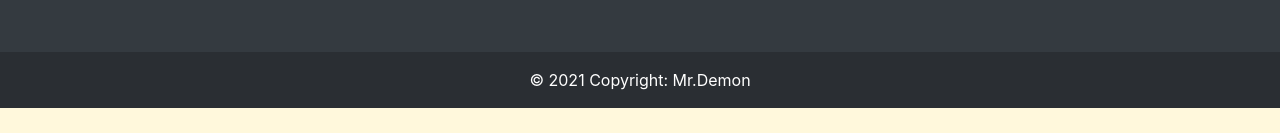
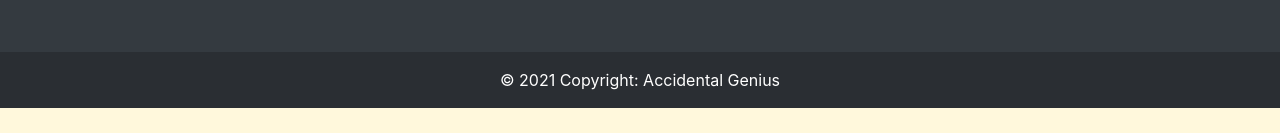
Before and after one commit to accidentalgenius09/Student-Grade-Calculator-using-HTML-CSS-Js, a plain HTML site: page index.html in a window 1280 px wide. Shown: the part 664-797 px from the top of the page. Drawn offline with nearby package versions, Linux system fonts and the light colour scheme.

Commit message:
updated footer

```diff
--- a/index.html
+++ b/index.html
@@ -96,7 +96,7 @@
         <!-- Copyright -->
         <div class="text-center p-3" style="background-color: rgba(0, 0, 0, 0.2);">
         © 2021 Copyright:
-        <a class="text-white" href="https://www.linkedin.com/in/surjith-k-221142212/" target="_blank">Mr.Demon</a>
+        <a class="text-white" href="https://www.linkedin.com/in/surjith-k-221142212/" target="_blank">Accidental Genius</a>
         </div>
         <!-- Copyright -->
     </footer>
```
